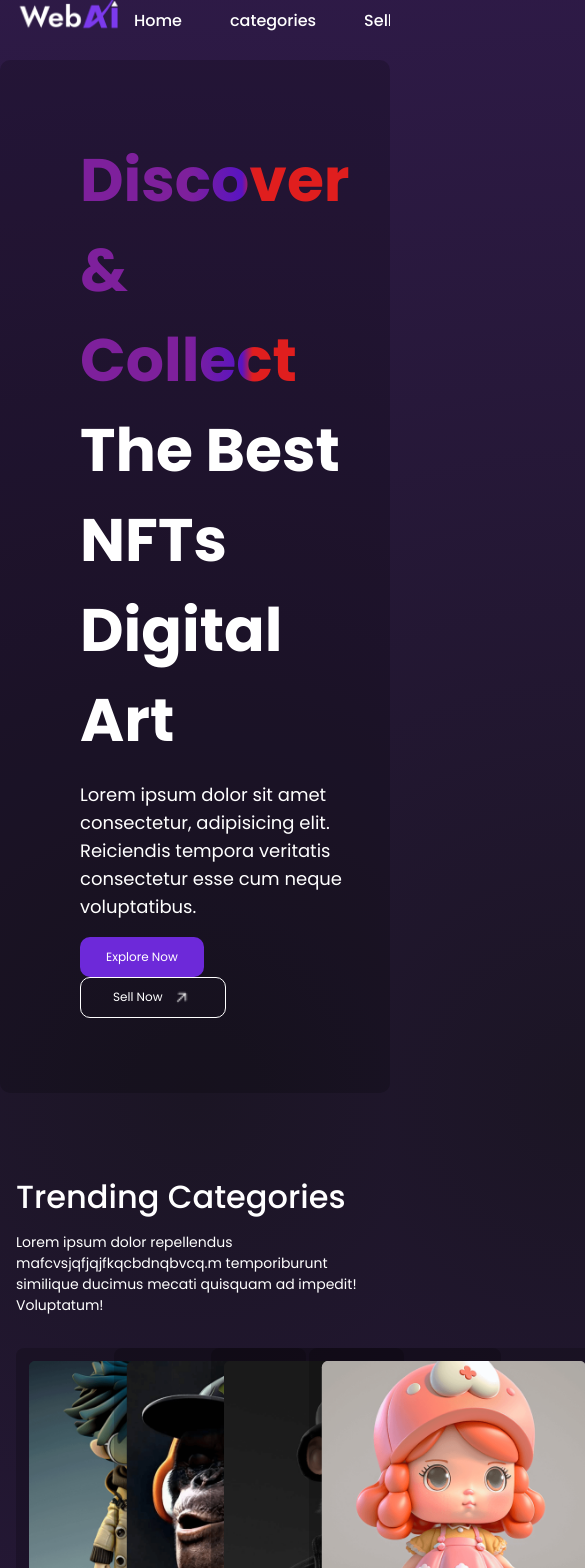
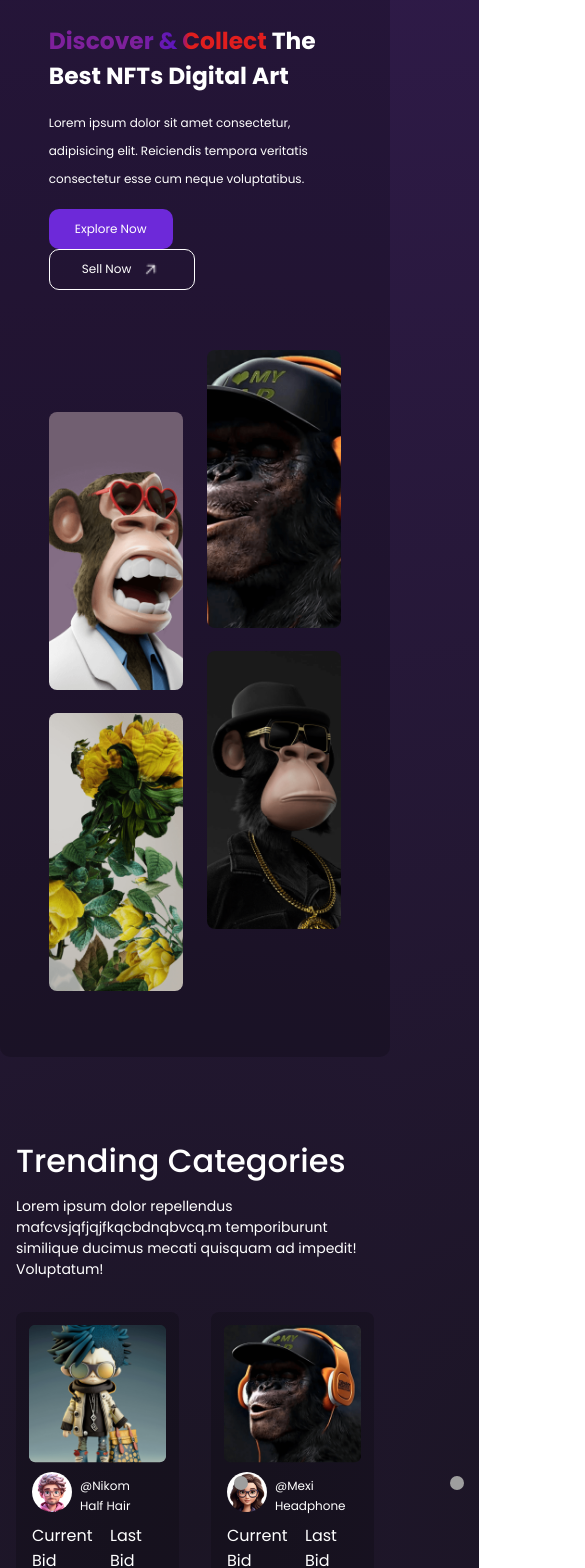
Before and after one commit to marcovaladaress/WebAi, a React (Vite) app: page / in a window 390 px wide. Shown: the part 20-1588 px from the top of the page, 585 px wide, since content can reach past the window. Built offline with nearby package versions, Linux system fonts and the light colour scheme; grey boxes are pictures that could not be loaded.

Commit message:
responsividade da section e cards

```diff
--- a/src/index.css
+++ b/src/index.css
@@ -7,14 +7,15 @@
 }
 
 body {
-    background:radial-gradient(circle, #1b1524 0%, #2e1a47 100%);
+    background: radial-gradient(circle, #1b1524 0%, #2e1a47 100%);
+    overflow-x: hidden;
 
 
 }
 
 
 .img-logo {
-    width:126px;
+    width: 126px;
 }
 
 
@@ -67,7 +68,7 @@ body {
     display: flex;
     transition: 200ms ease, transform 1s ease;
     background-color: #6D29D9;
-    color:white;
+    color: white;
 
 }
 
@@ -81,19 +82,23 @@ body {
 .container {
 
     max-width: 1400px;
-    background-color:rgb(0,0,0,0.2);
+    background-color: rgb(0, 0, 0, 0.2);
     margin: 0 auto;
     padding: 2rem;
     border-radius: 10px;
+
+
 }
 
 .section-container {
-    padding: 2.7rem 0 ;
+    padding: 2.7rem 0;
     display: flex;
     gap: 3.75rem;
     max-width: 1230px;
     margin: 0 auto;
+
 }
+
 .container-info {
     display: flex;
     flex-direction: column;
@@ -123,7 +128,7 @@ body {
 }
 
 .title {
-    background: linear-gradient(to right, rgba(126,32,156,1) 21%, rgba(126,32,156,1) 40%, rgba(89,20,193,1) 60%, rgba(224,30,30,1) 64%, rgba(224,30,30,1) 100%);
+    background: linear-gradient(to right, rgba(126, 32, 156, 1) 21%, rgba(126, 32, 156, 1) 40%, rgba(89, 20, 193, 1) 60%, rgba(224, 30, 30, 1) 64%, rgba(224, 30, 30, 1) 100%);
     background-clip: text;
     -webkit-text-fill-color: transparent;
     display: inline-block;
@@ -142,7 +147,7 @@ body {
 
 }
 
-.img1{
+.img1 {
 
     margin-top: 3.88rem;
 
@@ -163,7 +168,7 @@ body {
     padding: 0.68rem 1.63rem;
     border: none;
     background-color: #6D29D9;
-    color:white;
+    color: white;
     margin-right: 15px;
     cursor: pointer;
     font-size: 0.75rem;
@@ -177,21 +182,35 @@ body {
     border-radius: 10px;
     padding: 0.50rem 2rem;
     border: 0.8px solid white;
-    background-color:transparent;
-    color:white;
+    background-color: transparent;
+    color: white;
     margin-right: 15px;
     cursor: pointer;
     font-size: 0.75rem;
-    transition: 0.8s ;
+    transition: 0.8s;
 
 }
 
 
-.sell-info:hover{
+.sell-info:hover {
 
     background-color: #6D29D9;
     border: none;
 }
+
+
+
+
+
+
+
+
+
+
+
+
+
+
 
 
 
@@ -205,7 +224,7 @@ body {
     justify-content: center;
 }
 
-.info-contegories{
+.info-contegories {
     max-width: 1236px;
     margin: 4rem auto 0;
     padding: 1rem;
@@ -234,8 +253,8 @@ body {
 
 }
 
-.card{
-    background-color:rgb(0,0,0,0.2);
+.card {
+    background-color: rgb(0, 0, 0, 0.2);
     width: 290px;
     height: 408px;
     border-radius: .5rem;
@@ -255,7 +274,7 @@ body {
 
 }
 
-.card>img:hover{
+.card>img:hover {
     transform: translateY(-5px);
     box-shadow: 0 8px 15px rgba(0, 0, 0, 0.2);
 }
@@ -307,14 +326,185 @@ body {
 }
 
 
-.etherium-card{
+.etherium-card {
     padding: 0.5rem 1rem;
     display: flex;
     justify-content: space-between;
 }
 
-.icon-etherium-card{
+.icon-etherium-card {
     padding: 0 1rem;
     display: flex;
     justify-content: space-between;
+
 }
+
+
+
+
+
+
+
+
+
+
+
+
+@media (max-width: 480px) {
+
+        .container {
+            padding: 0;
+
+        }
+        .header-container {
+            display: none;
+        }
+
+        .container-info {
+            padding: 0;
+        }
+
+        .title{
+            font-size:10px;
+        }
+        .infos {
+            & h1{
+                    font-size: 1rem;
+            }
+        }
+
+
+
+
+        .card {
+            flex:1 1 100%;
+            max-width: 100%;
+        }
+
+
+    }
+
+
+
+
+
+
+
+
+
+
+
+
+@media (max-width: 715px) {
+
+
+    .container-info {
+
+        padding: 0;
+        max-width: 100%;
+
+    }
+    .title{
+        font-size: 1.46rem;
+
+
+    }
+
+    .infos {
+        & h1 {
+            font-size: 1.46rem;
+        }
+
+        & p {
+            font-size: 12px;
+        }
+    }
+
+
+}
+
+
+
+
+@media (max-width: 1045px) {
+
+    .cards {
+        flex: 1 1 1 calc(50% - 32px);
+        max-width: calc(50% - 32px);
+        align-self: center;
+
+
+    }
+
+
+}
+
+
+
+
+
+
+
+
+
+@media (max-width: 1250px) {
+
+    .header-container {
+
+        max-width: 1000px;
+
+    }
+
+    .section-container {
+        flex-direction: column;
+        width: 80%;
+        max-width: 800px;
+
+
+    }
+
+    .container {
+        max-width: 1000px;
+        margin: 0 auto;
+    }
+
+    .info-contegories {
+
+        max-width: 1000px;
+    }
+}
+
+
+
+
+
+
+
+
+@media (max-width: 1036px) {
+
+    .header-container {
+
+        max-width: 900px;
+
+    }
+
+    .section-container {
+        flex-direction: column;
+        width: 75%;
+        max-width: 900px;
+
+
+    }
+
+    .container {
+        max-width: 990px;
+        margin: 0 auto;
+    }
+
+    .info-contegories {
+
+        max-width: 1000px;
+    }
+
+}
```
Lines whose indentation alone changed are shown as unchanged.
